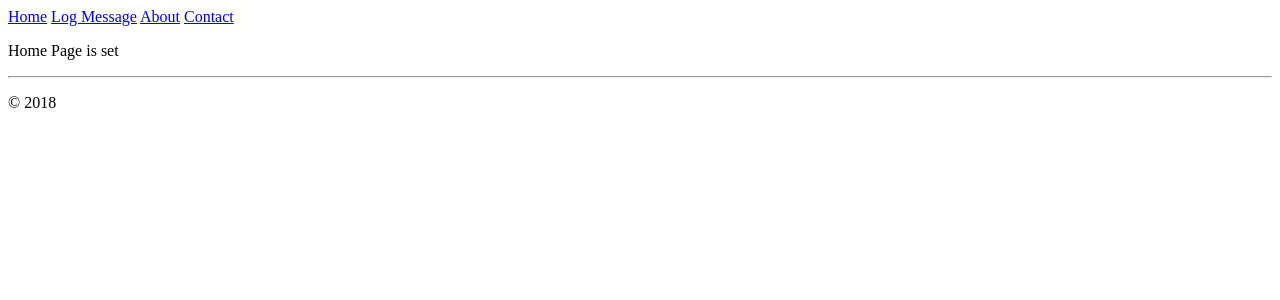
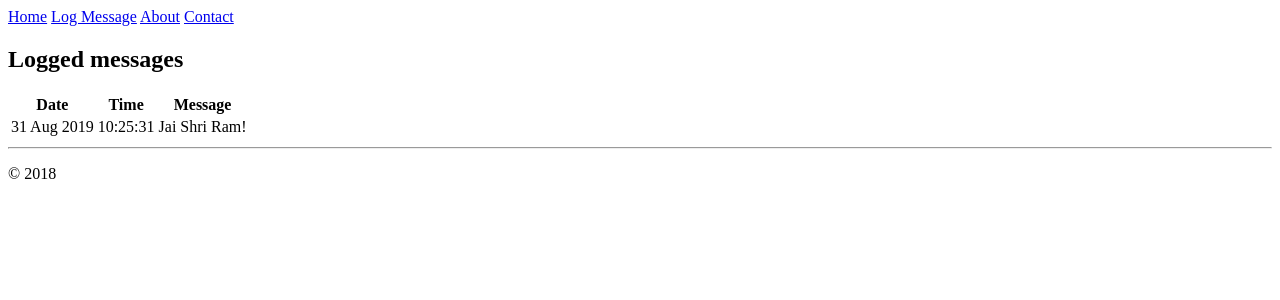
Before and after one commit to RtjShreyD/Django1, a Django app: page /home/ in a window 1280 px wide. Shown: the top 300 px of the page. Run offline with Django 3.2, Linux system fonts and the light colour scheme; data comes from the database, SQL or seed files in the repository.

Commit message:
List logs at home

```diff
--- a/hello/static/hello/site.css
+++ b/hello/static/hello/site.css
@@ -33,3 +33,8 @@
 input[name=message] {
     width: 80%;
 }
+
+.message_list th,td {
+    text-align: left;
+    padding-right: 15px;
+}
--- a/hello/templates/hello/home.html
+++ b/hello/templates/hello/home.html
@@ -1,7 +1,38 @@
+    <!-- This template expects a context variable named message_list.
+     If it receives one (checked with the " if message_list " tag),
+     it then iterates over that list (the " for message in message_list " tag)
+     to generate table rows for each message.
+     Otherwise the page indicates that no messages have yet been logged. -->
+
     {% extends "hello/layout.html" %}
     {% block title %}
         Home
     {% endblock %}
     {% block content %}
-<p>Home Page is set</p>
+        <h2>Logged messages</h2>
+
+        {% if message_list %}
+            <table class="message_list">
+                <thead>
+                <tr>
+                    <th>Date</th>
+                    <th>Time</th>
+                    <th>Message</th>
+                </tr>
+                </thead>
+                <tbody>
+                {% for message in message_list %}
+                    <tr>
+                        <td>{{ message.log_date | date:'d M Y' }}</td>
+                        <td>{{ message.log_date | time:'H:i:s' }}</td>
+                        <td>
+                            {{ message.message }}
+                        </td>
+                    </tr>
+                {% endfor %}
+                </tbody>
+            </table>
+        {% else %}
+            <p>No messages have been logged. Use the <a href="{% url 'log' %}">Log Message form</a>.</p>
+        {% endif %}
     {% endblock %}
--- a/hello/urls.py
+++ b/hello/urls.py
@@ -1,11 +1,19 @@
-'''This file contains the url extension paths eg. www.xyz.com/hello/home or hello/contact'''
+'''This file is the apps url.py contains the url extension paths eg. www.xyz.com/hello/home or hello/contact'''
 
 from django.urls import path
 from hello import views
 from django.contrib.staticfiles.urls import staticfiles_urlpatterns
+from hello.models import LogMessage
+
+home_list_view = views.HomeListView.as_view(
+    queryset=LogMessage.objects.order_by("-log_date")[:5],  # :5 limits the results to the five most recent
+    context_object_name="message_list",
+    template_name="hello/home.html",
+)
 
 urlpatterns = [path("hello/<name>", views.hello_there, name="hello_there"),
-               path("home/", views.home, name="home"),
+               #path("home/", views.home, name="home"),
+               path("home/", home_list_view, name="home"),
                path("about/", views.about, name="about"),
                path("contact/", views.contact, name="contact"),
                path("log/", views.log_message, name="log"),
--- a/hello/views.py
+++ b/hello/views.py
@@ -5,9 +5,18 @@ from django.http import HttpResponse
 from django.shortcuts import redirect
 from hello.forms import LogMessageForm
 from hello.models import LogMessage
+from django.views.generic import ListView
 
-def home(request):
-    return render(request, "hello/home.html")
+#def home(request):
+#    return render(request, "hello/home.html")
+
+class HomeListView(ListView):
+    """Renders the home page, with a list of all messages."""
+    model = LogMessage
+
+    def get_context_data(self, **kwargs):
+        context = super(HomeListView, self).get_context_data(**kwargs)
+        return context
 
 def about(request):
     return render(request, "hello/about.html")
```
Lines whose indentation alone changed are shown as unchanged.
